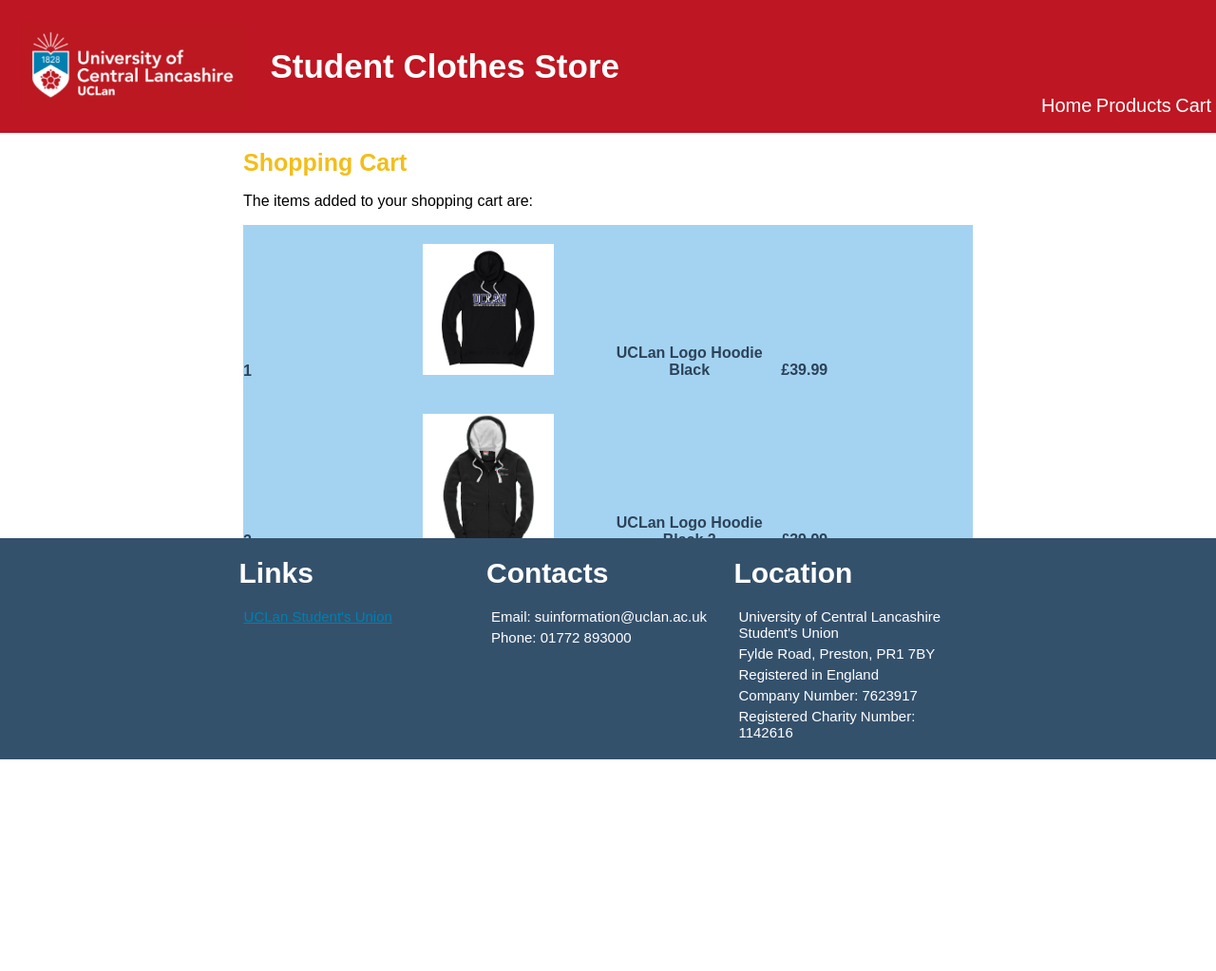
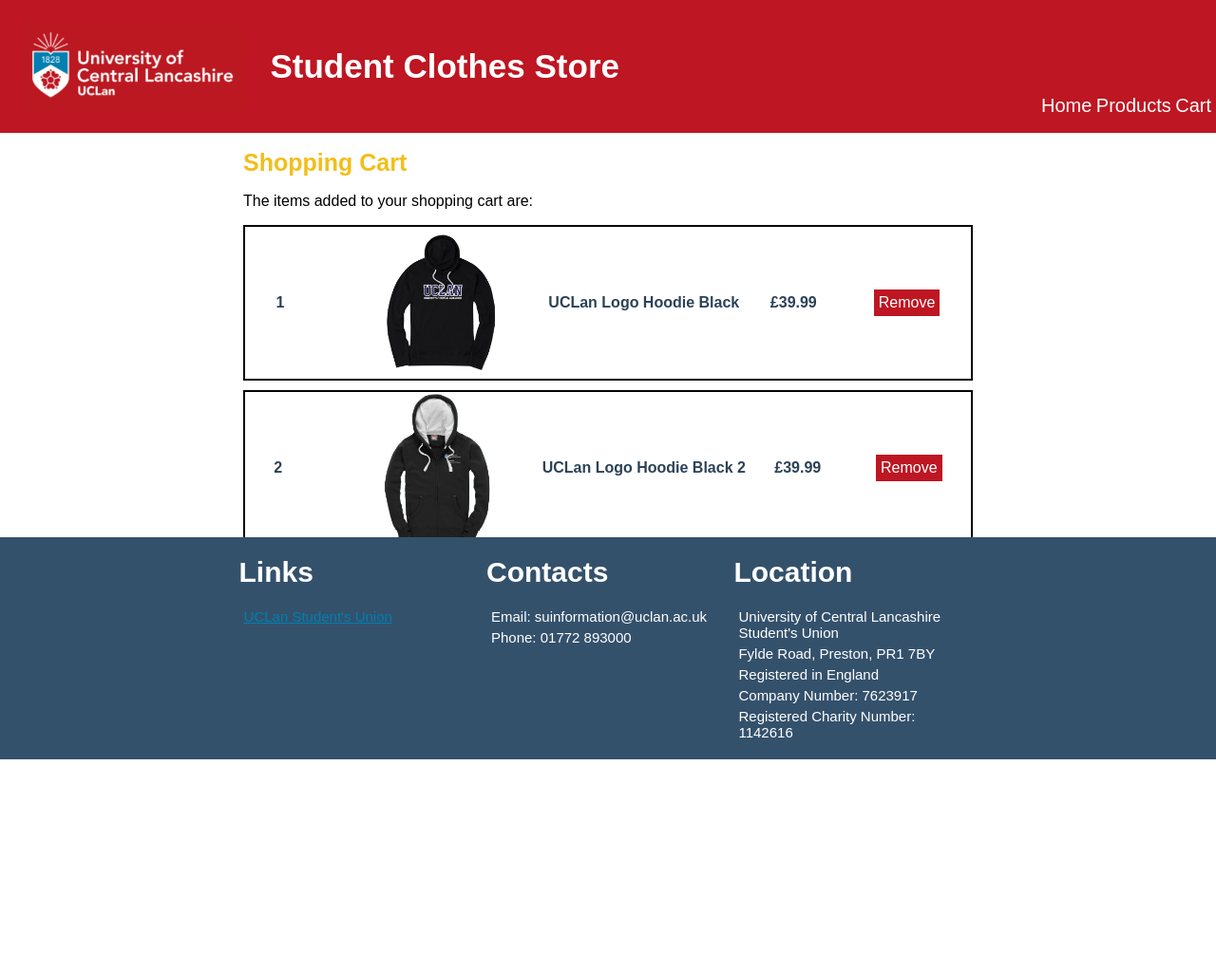
Before and after one commit to fentonseel/seel-fenton_20863245_assignment-one, a PHP site: page /cart.html in a window 1280 px wide. Shown: the whole page at 95% size. After the commit the page ends 800 px from the top, so only its background shows below. Run offline with PHP 8.4, Linux system fonts and the light colour scheme.

Commit message:
Formatted cart.html and started to work on the corresponding JavaScript for the page

```diff
--- a/cart.html
+++ b/cart.html
@@ -47,25 +47,20 @@
             <p>The items added to your shopping cart are:</p>
 
             <div class="cart-content">
-                <div class="item1">
-                    <div><p class="item-num">1</p></div>
-                    <div><img class="cart-prod-img" src="store-items/UCLan-Logo-Hoodie-Black.jpg"></div>
-                    <div><p class="cart-prod">UCLan Logo Hoodie Black</p></div>
-                    <div><p class="cart-price">£39.99</p></div>
+                <div class="item">
+                    <p class="item-num">1</p>
+                    <img class="cart-prod-img" src="store-items/UCLan-Logo-Hoodie-Black.jpg">
+                    <p class="cart-prod">UCLan Logo Hoodie Black</p>
+                    <p class="cart-price">£39.99</p>
+                    <a class="remove">Remove</a>
                 </div>
 
-                <div class="item2">
-                    <div><p class="item-num">2</p></div>
-                    <div><img class="cart-prod-img" src="store-items/UCLan-Logo-Hoodie-Black2.jpg"></div>
-                    <div><p class="cart-prod">UCLan Logo Hoodie Black 2</p></div>
-                    <div><p class="cart-price">£39.99</p></div>
-                </div>
-
-                <div class="item3">
-                    <div><p class="item-num">3</p></div>
-                    <div><img class="cart-prod-img" src="store-items/UCLan-Logo-Hoodie-Bright-Green.jpg"></div>
-                    <div><p class="cart-prod">UCLan Logo Hoodie Bright Green</p></div>
-                    <div><p class="cart-price">£39.99</p></div>
+                <div class="item">
+                    <p class="item-num">2</p>
+                    <img class="cart-prod-img" src="store-items/UCLan-Logo-Hoodie-Black2.jpg">
+                    <p class="cart-prod">UCLan Logo Hoodie Black 2</p>
+                    <p class="cart-price">£39.99</p>
+                    <a class="remove">Remove</a>
                 </div>
             </div>
         </div>
--- a/formats.css
+++ b/formats.css
@@ -308,77 +308,73 @@ body
 .cart-content
 {
     display: flex;
-    background-color: var(--light-sky);
+    flex-direction: row;
     flex-wrap: wrap;
 }
 
 .cart-prod-img
 {
-    display: inline-block;
-    margin-top: 20px;
-    width: 75%;
+    display: flex;
+    width: 21%;
 }
 
 .cart-prod
 {
-    display: inline-block;
+    display: block;
     text-align: center;
     color: var(--dark-blue);
     font-weight: 700;
+    margin-bottom: 0;
 }
 
 .item-num
 {
-    display: inline-block;
+    display: flex;
+    flex-direction: row;
     color: var(--dark-blue);
     font-weight: 700;
-    vertical-align: middle;
+    width: 8%;
 }
 
 .cart-price
 {
-    display: inline-block;
+    display: flex;
+    flex-direction: row;
     color: var(--dark-blue);
     font-weight: 700;
+    width: 10%;
 }
 
-.item1
+.remove
 {
-    display: block;
-    max-height: 200px;
+    display: flex;
+    flex-direction: row;
+    background-color: var(--red);
+    color: var(--white);
+    padding: 5px;
+    cursor: pointer;
+    transition: 0.3s;
 }
 
-.item1 div
+.remove:hover
 {
-    display: inline-block;
-    width: 24%;
-    height: 100%;
+    background-color: var(--dark-red);
 }
 
-.item2
+.item
 {
-    display: block;
+    display: flex;
+    flex-direction: row;
+    justify-content: space-evenly;
     max-height: 200px;
+    margin-bottom: 10px;
+    background-color: var(--white);
+    border: var(--black) solid 2px;
 }
 
-.item2 div
+.item >*
 {
-    display: inline-block;
-    width: 24%;
-    height: 100%;
-}
-
-.item3
-{
-    display: block;
-    max-height: 200px;
-}
-
-.item3 div
-{
-    display: inline-block;
-    width: 24%;
-    height: 100%;
+    margin-block: auto;
 }
 
 @media only screen and (max-width: 1020px)
--- a/products.js
+++ b/products.js
@@ -11,7 +11,7 @@ function handleAddToCart(prod)
 
     //This stores the contents of the previous variables into the local storage
     var storageLength = localStorage.length;
-    localStorage.setItem(storageLength + 1, itemTitle + ", " + itemPrice + ", " + itemImage);
+    var itemStorage = localStorage.setItem(storageLength + 1, itemTitle + ", " + itemPrice + ", " + itemImage);
 }
 
 //These three arrays below store the .jpg file names of each item. The arrays are seperated into hoodies, jumpers and t-shirts
```
Also changed, not shown: cart.js (added, +26 -0 lines).
